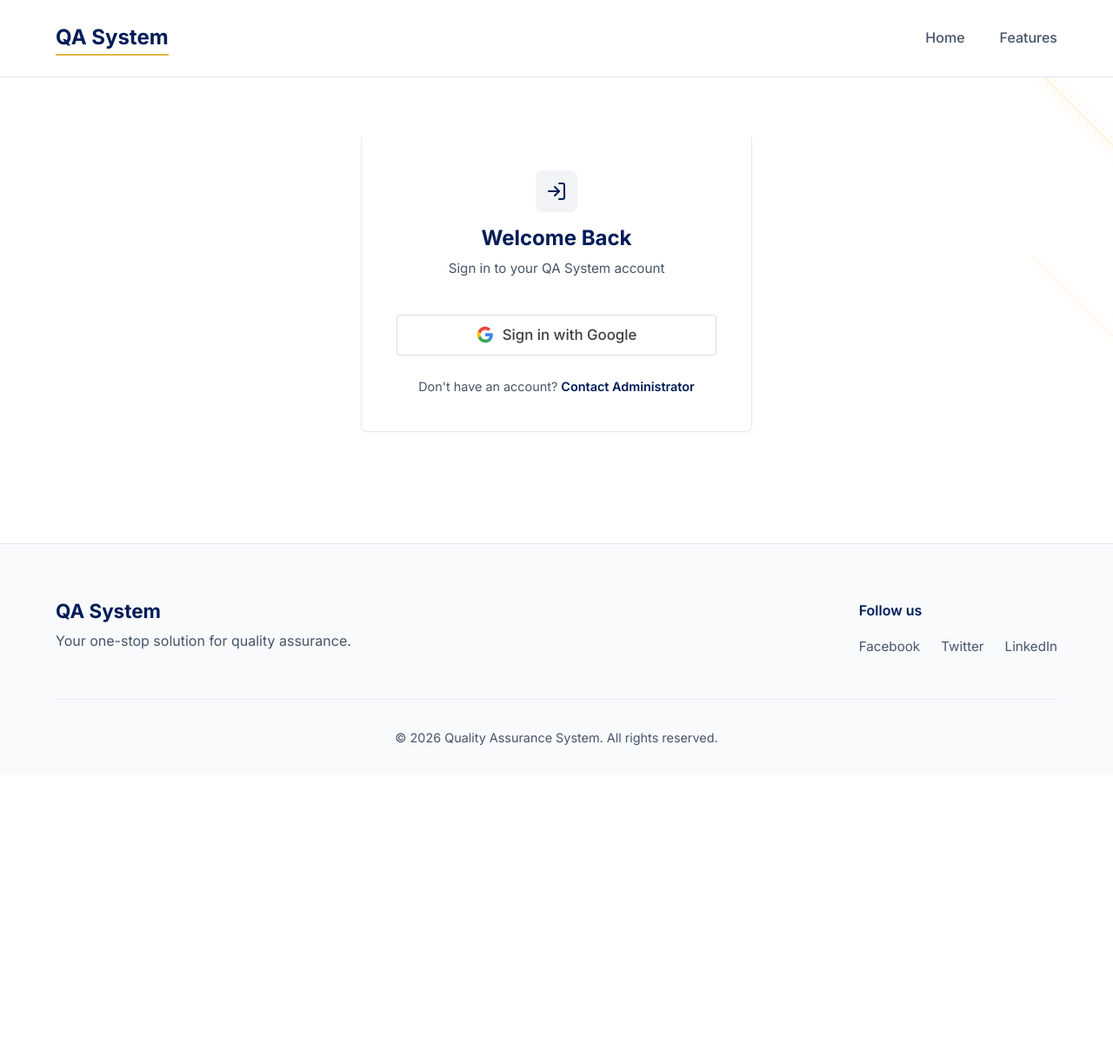
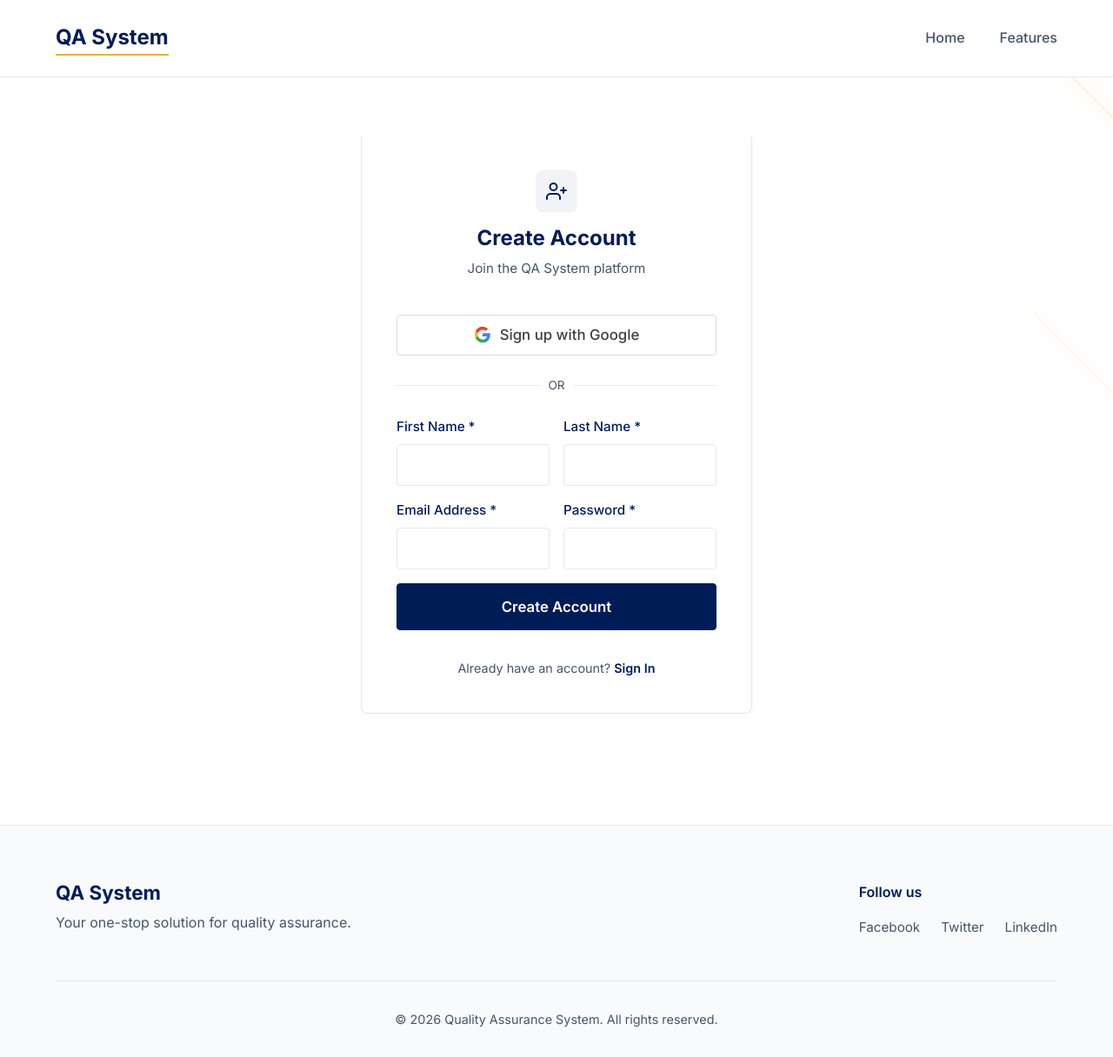
Before and after one commit to Tedeyy/Quality-Assurance-System, a PHP site: page /views/feed.php?action=signup in a window 1280 px wide. Shown: the whole page at 87% size. Before the commit the page ends 858 px from the top, so only its background shows below. Run offline with PHP 8.4, Linux system fonts and the light colour scheme.

Commit message:
fixed issue with auth. added login and signup forms and auth implemented

```diff
--- a/views/content/login.php
+++ b/views/content/login.php
@@ -1,7 +1,8 @@
 <main class="hero" style="min-height: calc(100vh - 350px); padding: 4rem 5%;">
     <div class="feature-card" style="max-width: 450px; width: 100%; margin: 0 auto; text-align: center;">
         <div class="feature-icon" style="margin-bottom: 1rem;">
-                <svg width="24" height="24" viewBox="0 0 24 24" fill="none" stroke="currentColor" stroke-width="2" stroke-linecap="round" stroke-linejoin="round">
+            <svg width="24" height="24" viewBox="0 0 24 24" fill="none" stroke="currentColor" stroke-width="2"
+                stroke-linecap="round" stroke-linejoin="round">
                 <path d="M15 3h4a2 2 0 0 1 2 2v14a2 2 0 0 1-2 2h-4"></path>
                 <polyline points="10 17 15 12 10 7"></polyline>
                 <line x1="15" y1="12" x2="3" y2="12"></line>
@@ -10,24 +11,52 @@
         <h2 style="margin-bottom: 0.5rem; color: var(--accent-blue);">Welcome Back</h2>
         <p style="color: var(--text-secondary); margin-bottom: 2.5rem;">Sign in to your QA System account</p>
 
-            <div style="text-align: center; margin-top: 1.5rem; margin-bottom: 1.5rem;">
-                <div id="g_id_onload"
-                     data-client_id="<?= htmlspecialchars($_ENV['GOOGLE_CLIENT_ID'] ?? '') ?>"
-                     data-login_uri="YOUR_LOGIN_ENDPOINT"
-                     data-auto_prompt="false">
+        <form action="../api/auth.php?action=login" method="POST" style="text-align: left;">
+            <div style="margin-bottom: 1.5rem;">
+                <label for="email" style="display: block; margin-bottom: 0.5rem; font-weight: 500; color: var(--text-primary); font-size: 0.95rem;">Email Address</label>
+                <input type="email" id="email" name="email" required style="width: 100%; padding: 0.8rem; border: 1px solid var(--border-color); border-radius: 4px; font-family: inherit; font-size: 1rem; outline: none; transition: border-color 0.3s, box-shadow 0.3s;" onfocus="this.style.borderColor='var(--accent-blue)'; this.style.boxShadow='0 0 0 3px rgba(0,28,87,0.1)';" onblur="this.style.borderColor='var(--border-color)'; this.style.boxShadow='none';">
             </div>
-                <button type="button" class="btn" style="width: 100%; padding: 0.8rem; font-size: 1.05rem; background-color: #ffffff; color: #3c4043; border: 1px solid #dadce0; border-radius: 4px; display: flex; align-items: center; justify-content: center; gap: 10px; transition: background-color 0.3s, box-shadow 0.3s; font-weight: 500;" onmouseover="this.style.backgroundColor='#f8f9fa'; this.style.boxShadow='0 1px 2px 0 rgba(60,64,67,0.3), 0 1px 3px 1px rgba(60,64,67,0.15)';" onmouseout="this.style.backgroundColor='#ffffff'; this.style.boxShadow='none';">
+            <div style="margin-bottom: 2rem;">
+                <label for="password" style="display: block; margin-bottom: 0.5rem; font-weight: 500; color: var(--text-primary); font-size: 0.95rem;">Password</label>
+                <input type="password" id="password" name="password" required style="width: 100%; padding: 0.8rem; border: 1px solid var(--border-color); border-radius: 4px; font-family: inherit; font-size: 1rem; outline: none; transition: border-color 0.3s, box-shadow 0.3s;" onfocus="this.style.borderColor='var(--accent-blue)'; this.style.boxShadow='0 0 0 3px rgba(0,28,87,0.1)';" onblur="this.style.borderColor='var(--border-color)'; this.style.boxShadow='none';">
+            </div>
+            <button type="submit" class="btn btn-primary" style="width: 100%; padding: 1rem; font-size: 1.05rem;">Sign In</button>
+        </form>
+
+        <div style="display: flex; align-items: center; margin: 1.5rem 0;">
+            <div style="flex: 1; height: 1px; background-color: var(--border-color);"></div>
+            <span style="padding: 0 10px; color: var(--text-secondary); font-size: 0.85rem;">OR</span>
+            <div style="flex: 1; height: 1px; background-color: var(--border-color);"></div>
+        </div>
+
+        <div style="text-align: center; margin-bottom: 1.5rem;">
+            <div id="g_id_onload" data-client_id="<?= htmlspecialchars($_ENV['GOOGLE_CLIENT_ID'] ?? '') ?>"
+                data-login_uri="YOUR_LOGIN_ENDPOINT" data-auto_prompt="false">
+            </div>
+            <button type="button" class="btn"
+                style="width: 100%; padding: 0.8rem; font-size: 1.05rem; background-color: #ffffff; color: #3c4043; border: 1px solid #dadce0; border-radius: 4px; display: flex; align-items: center; justify-content: center; gap: 10px; transition: background-color 0.3s, box-shadow 0.3s; font-weight: 500;"
+                onmouseover="this.style.backgroundColor='#f8f9fa'; this.style.boxShadow='0 1px 2px 0 rgba(60,64,67,0.3), 0 1px 3px 1px rgba(60,64,67,0.15)';"
+                onmouseout="this.style.backgroundColor='#ffffff'; this.style.boxShadow='none';">
                 <svg width="20" height="20" viewBox="0 0 24 24" xmlns="http://www.w3.org/2000/svg">
-                        <path d="M22.56 12.25c0-.78-.07-1.53-.2-2.25H12v4.26h5.92c-.26 1.37-1.04 2.53-2.21 3.31v2.77h3.57c2.08-1.92 3.28-4.74 3.28-8.09z" fill="#4285F4"/>
-                        <path d="M12 23c2.97 0 5.46-.98 7.28-2.66l-3.57-2.77c-.98.66-2.23 1.06-3.71 1.06-2.86 0-5.29-1.93-6.16-4.53H2.18v2.84C3.99 20.53 7.7 23 12 23z" fill="#34A853"/>
-                        <path d="M5.84 14.09c-.22-.66-.35-1.36-.35-2.09s.13-1.43.35-2.09V7.07H2.18C1.43 8.55 1 10.22 1 12s.43 3.45 1.18 4.93l2.85-2.22.81-.62z" fill="#FBBC05"/>
-                        <path d="M12 5.38c1.62 0 3.06.56 4.21 1.64l3.15-3.15C17.45 2.09 14.97 1 12 1 7.7 1 3.99 3.47 2.18 7.07l3.66 2.84c.87-2.6 3.3-4.53 6.16-4.53z" fill="#EA4335"/>
+                    <path
+                        d="M22.56 12.25c0-.78-.07-1.53-.2-2.25H12v4.26h5.92c-.26 1.37-1.04 2.53-2.21 3.31v2.77h3.57c2.08-1.92 3.28-4.74 3.28-8.09z"
+                        fill="#4285F4" />
+                    <path
+                        d="M12 23c2.97 0 5.46-.98 7.28-2.66l-3.57-2.77c-.98.66-2.23 1.06-3.71 1.06-2.86 0-5.29-1.93-6.16-4.53H2.18v2.84C3.99 20.53 7.7 23 12 23z"
+                        fill="#34A853" />
+                    <path
+                        d="M5.84 14.09c-.22-.66-.35-1.36-.35-2.09s.13-1.43.35-2.09V7.07H2.18C1.43 8.55 1 10.22 1 12s.43 3.45 1.18 4.93l2.85-2.22.81-.62z"
+                        fill="#FBBC05" />
+                    <path
+                        d="M12 5.38c1.62 0 3.06.56 4.21 1.64l3.15-3.15C17.45 2.09 14.97 1 12 1 7.7 1 3.99 3.47 2.18 7.07l3.66 2.84c.87-2.6 3.3-4.53 6.16-4.53z"
+                        fill="#EA4335" />
                 </svg>
                 Sign in with Google
             </button>
         </div>
         <p style="margin-top: 1.5rem; font-size: 0.9rem; color: var(--text-secondary);">
-                Don't have an account? <a href="#" style="color: var(--accent-blue); font-weight: 600;">Contact Administrator</a>
+            Don't have an account? <a href="../views/feed.php?action=signup"
+                style="color: var(--accent-blue); font-weight: 600;">Create Account</a>
         </p>
     </div>
 </main>
--- a/views/content/signup.php
+++ b/views/content/signup.php
@@ -0,0 +1,70 @@
+    <main class="hero" style="min-height: calc(100vh - 350px); padding: 4rem 5%;">
+        <div class="feature-card" style="max-width: 450px; width: 100%; margin: 0 auto; text-align: center;">
+            <div class="feature-icon" style="margin-bottom: 1rem;">
+                <svg width="24" height="24" viewBox="0 0 24 24" fill="none" stroke="currentColor" stroke-width="2" stroke-linecap="round" stroke-linejoin="round">
+                    <path d="M16 21v-2a4 4 0 0 0-4-4H5a4 4 0 0 0-4 4v2"></path>
+                    <circle cx="8.5" cy="7" r="4"></circle>
+                    <line x1="20" y1="8" x2="20" y2="14"></line>
+                    <line x1="23" y1="11" x2="17" y2="11"></line>
+                </svg>
+            </div>
+            <h2 style="margin-bottom: 0.5rem; color: var(--accent-blue);">Create Account</h2>
+            <p style="color: var(--text-secondary); margin-bottom: 2.5rem;">Join the QA System platform</p>
+
+            <div style="text-align: center; margin-top: 1.5rem; margin-bottom: 1.5rem;">
+                <div id="g_id_onload"
+                     data-client_id="<?= htmlspecialchars($_ENV['GOOGLE_CLIENT_ID'] ?? '') ?>"
+                     data-login_uri="YOUR_LOGIN_ENDPOINT"
+                     data-auto_prompt="false">
+                </div>
+                <button type="button" class="btn" style="width: 100%; padding: 0.8rem; font-size: 1.05rem; background-color: #ffffff; color: #3c4043; border: 1px solid #dadce0; border-radius: 4px; display: flex; align-items: center; justify-content: center; gap: 10px; transition: background-color 0.3s, box-shadow 0.3s; font-weight: 500;" onmouseover="this.style.backgroundColor='#f8f9fa'; this.style.boxShadow='0 1px 2px 0 rgba(60,64,67,0.3), 0 1px 3px 1px rgba(60,64,67,0.15)';" onmouseout="this.style.backgroundColor='#ffffff'; this.style.boxShadow='none';">
+                    <svg width="20" height="20" viewBox="0 0 24 24" xmlns="http://www.w3.org/2000/svg">
+                        <path d="M22.56 12.25c0-.78-.07-1.53-.2-2.25H12v4.26h5.92c-.26 1.37-1.04 2.53-2.21 3.31v2.77h3.57c2.08-1.92 3.28-4.74 3.28-8.09z" fill="#4285F4"/>
+                        <path d="M12 23c2.97 0 5.46-.98 7.28-2.66l-3.57-2.77c-.98.66-2.23 1.06-3.71 1.06-2.86 0-5.29-1.93-6.16-4.53H2.18v2.84C3.99 20.53 7.7 23 12 23z" fill="#34A853"/>
+                        <path d="M5.84 14.09c-.22-.66-.35-1.36-.35-2.09s.13-1.43.35-2.09V7.07H2.18C1.43 8.55 1 10.22 1 12s.43 3.45 1.18 4.93l2.85-2.22.81-.62z" fill="#FBBC05"/>
+                        <path d="M12 5.38c1.62 0 3.06.56 4.21 1.64l3.15-3.15C17.45 2.09 14.97 1 12 1 7.7 1 3.99 3.47 2.18 7.07l3.66 2.84c.87-2.6 3.3-4.53 6.16-4.53z" fill="#EA4335"/>
+                    </svg>
+                    Sign up with Google
+                </button>
+            </div>
+
+            <div style="display: flex; align-items: center; margin: 1.5rem 0;">
+                <div style="flex: 1; height: 1px; background-color: var(--border-color);"></div>
+                <span style="padding: 0 10px; color: var(--text-secondary); font-size: 0.85rem;">OR</span>
+                <div style="flex: 1; height: 1px; background-color: var(--border-color);"></div>
+            </div>
+
+            <form action="../api/auth.php?action=signup" method="POST" style="text-align: left;">
+                <!-- Row 1: Name -->
+                <div style="display: flex; gap: 1rem; margin-bottom: 1rem;">
+                    <div style="flex: 1;">
+                        <label for="fname" style="display: block; margin-bottom: 0.5rem; font-weight: 500; color: var(--text-primary); font-size: 0.95rem;">First Name *</label>
+                        <input type="text" id="fname" name="fname" required style="width: 100%; padding: 0.8rem; border: 1px solid var(--border-color); border-radius: 4px; font-family: inherit; font-size: 1rem; outline: none; transition: border-color 0.3s, box-shadow 0.3s;" onfocus="this.style.borderColor='var(--accent-blue)'; this.style.boxShadow='0 0 0 3px rgba(0,28,87,0.1)';" onblur="this.style.borderColor='var(--border-color)'; this.style.boxShadow='none';">
+                    </div>
+                    <div style="flex: 1;">
+                        <label for="lname" style="display: block; margin-bottom: 0.5rem; font-weight: 500; color: var(--text-primary); font-size: 0.95rem;">Last Name *</label>
+                        <input type="text" id="lname" name="lname" required style="width: 100%; padding: 0.8rem; border: 1px solid var(--border-color); border-radius: 4px; font-family: inherit; font-size: 1rem; outline: none; transition: border-color 0.3s, box-shadow 0.3s;" onfocus="this.style.borderColor='var(--accent-blue)'; this.style.boxShadow='0 0 0 3px rgba(0,28,87,0.1)';" onblur="this.style.borderColor='var(--border-color)'; this.style.boxShadow='none';">
+                    </div>
+                </div>
+
+                <!-- Row 2: Account details -->
+                <div style="display: flex; gap: 1rem; margin-bottom: 1rem;">
+                    <div style="flex: 1;">
+                        <label for="email" style="display: block; margin-bottom: 0.5rem; font-weight: 500; color: var(--text-primary); font-size: 0.95rem;">Email Address *</label>
+                        <input type="email" id="email" name="email" required style="width: 100%; padding: 0.8rem; border: 1px solid var(--border-color); border-radius: 4px; font-family: inherit; font-size: 1rem; outline: none; transition: border-color 0.3s, box-shadow 0.3s;" onfocus="this.style.borderColor='var(--accent-blue)'; this.style.boxShadow='0 0 0 3px rgba(0,28,87,0.1)';" onblur="this.style.borderColor='var(--border-color)'; this.style.boxShadow='none';">
+                    </div>
+                    <div style="flex: 1;">
+                        <label for="password" style="display: block; margin-bottom: 0.5rem; font-weight: 500; color: var(--text-primary); font-size: 0.95rem;">Password *</label>
+                        <input type="password" id="password" name="password" required style="width: 100%; padding: 0.8rem; border: 1px solid var(--border-color); border-radius: 4px; font-family: inherit; font-size: 1rem; outline: none; transition: border-color 0.3s, box-shadow 0.3s;" onfocus="this.style.borderColor='var(--accent-blue)'; this.style.boxShadow='0 0 0 3px rgba(0,28,87,0.1)';" onblur="this.style.borderColor='var(--border-color)'; this.style.boxShadow='none';">
+                    </div>
+                </div>
+
+
+                <button type="submit" class="btn btn-primary" style="width: 100%; padding: 1rem; font-size: 1.05rem;">Create Account</button>
+            </form>
+
+            <p style="margin-top: 2rem; font-size: 0.9rem; color: var(--text-secondary);">
+                Already have an account? <a href="feed.php?action=login" style="color: var(--accent-blue); font-weight: 600;">Sign In</a>
+            </p>
+        </div>
+    </main>
--- a/views/feed.php
+++ b/views/feed.php
@@ -1,7 +1,27 @@
 <?php
+session_start();
+
 require_once __DIR__ . '/../config/env.php';
 require_once __DIR__ . '/component/header.php';
 require_once __DIR__ . '/component/navbar.php';
-require_once __DIR__ . '/content/login.php';
+
+// Display any session messages
+if (isset($_SESSION['error'])) {
+    echo '<div style="background-color: #fee2e2; color: #991b1b; padding: 1rem; text-align: center; font-weight: 500; border-bottom: 1px solid #f87171;">' . htmlspecialchars($_SESSION['error']) . '</div>';
+    unset($_SESSION['error']);
+}
+if (isset($_SESSION['success'])) {
+    echo '<div style="background-color: #dcfce7; color: #166534; padding: 1rem; text-align: center; font-weight: 500; border-bottom: 1px solid #4ade80;">' . htmlspecialchars($_SESSION['success']) . '</div>';
+    unset($_SESSION['success']);
+}
+
+$action = $_GET['action'] ?? 'login';
+
+if ($action === 'signup') {
+    require_once __DIR__ . '/content/signup.php';
+} else {
+    require_once __DIR__ . '/content/login.php';
+}
+
 require_once __DIR__ . '/component/footer.php';
 ?>
```
Also changed, not shown: api/auth.php (added, +107 -0 lines), assets/db/mysql.db, views/content/dashboard.php (added). Lines whose indentation alone changed are shown as unchanged.
